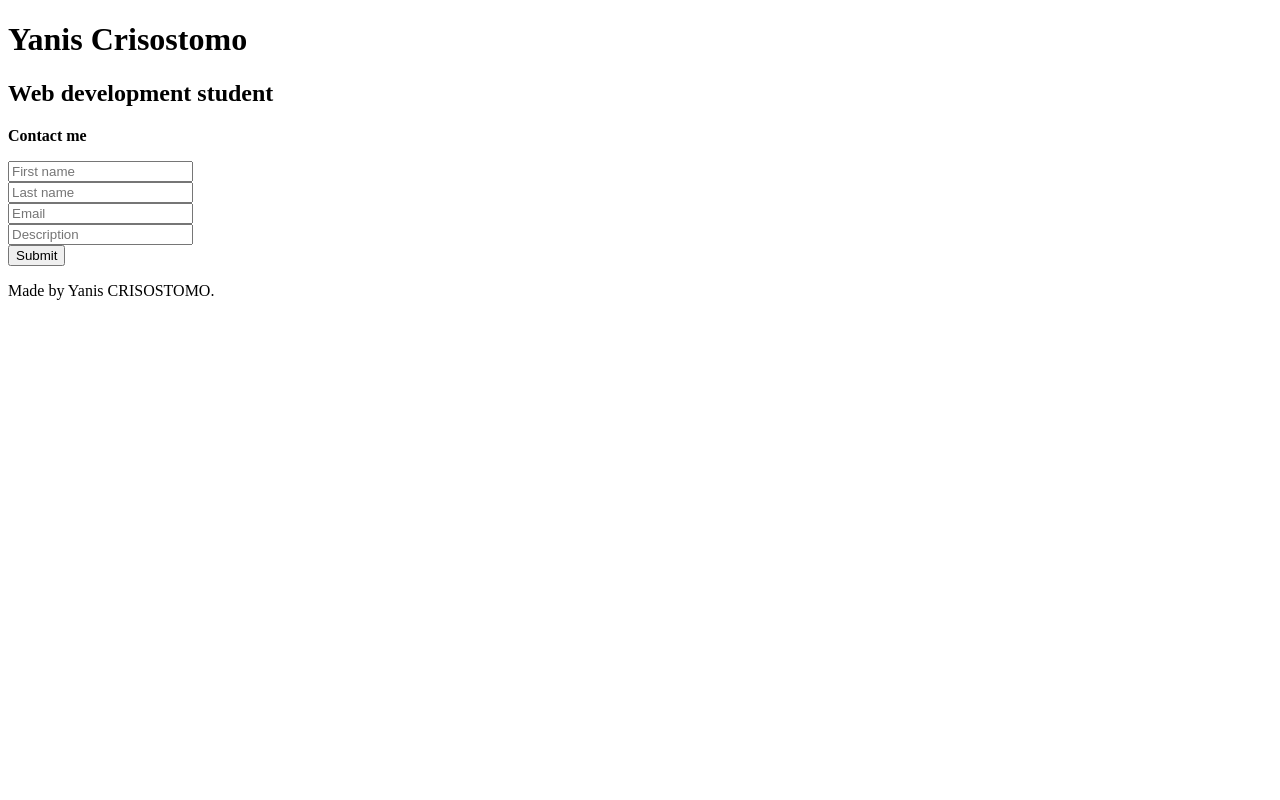
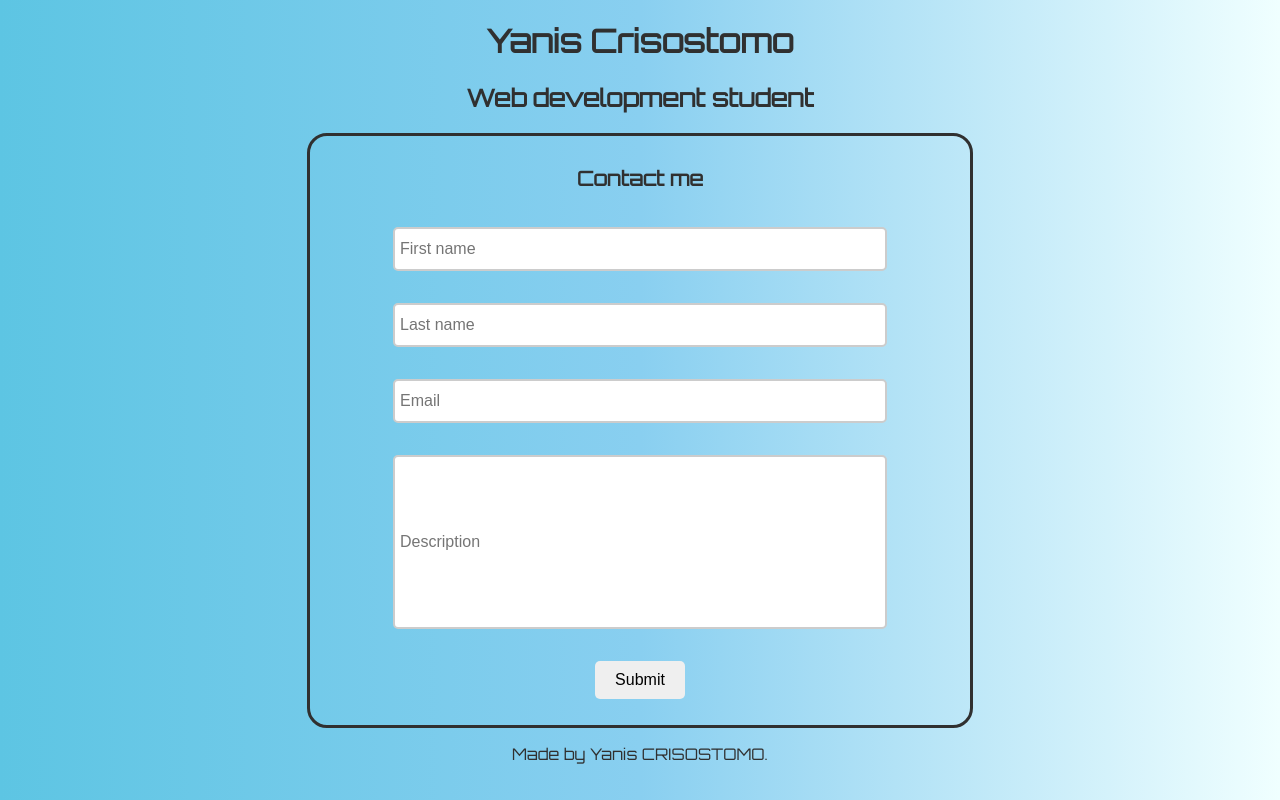
Before and after one commit to yanisscrstmo/SiteYanis, a website: page index.html in a window 1280 px wide. Drawn offline with Linux system fonts and the light colour scheme; files that its build step writes are made by us from their sources; the site is published under a folder, as on GitHub Pages, so addresses that start at the root find nothing.

Commit message:
02/01/2024

```diff
--- a/index.html
+++ b/index.html
@@ -3,7 +3,7 @@
 <head>
     <meta charset="UTF-8" name="viewport" content="width=device-width, initial-scale=1.0">
     <title>Yanis CRISOSTOMO</title>
-    <link rel="stylesheet" href="/static/style.css">
+    <link rel="stylesheet" href="style.css">
     <script src="script.js"></script>
 </head>
 <body>
--- a/style.css
+++ b/style.css
@@ -39,7 +39,6 @@ section.div {
 }
 form.input {
     margin: 1em;
-    vertical-align: center;
 
 }
 #first-name {
```
